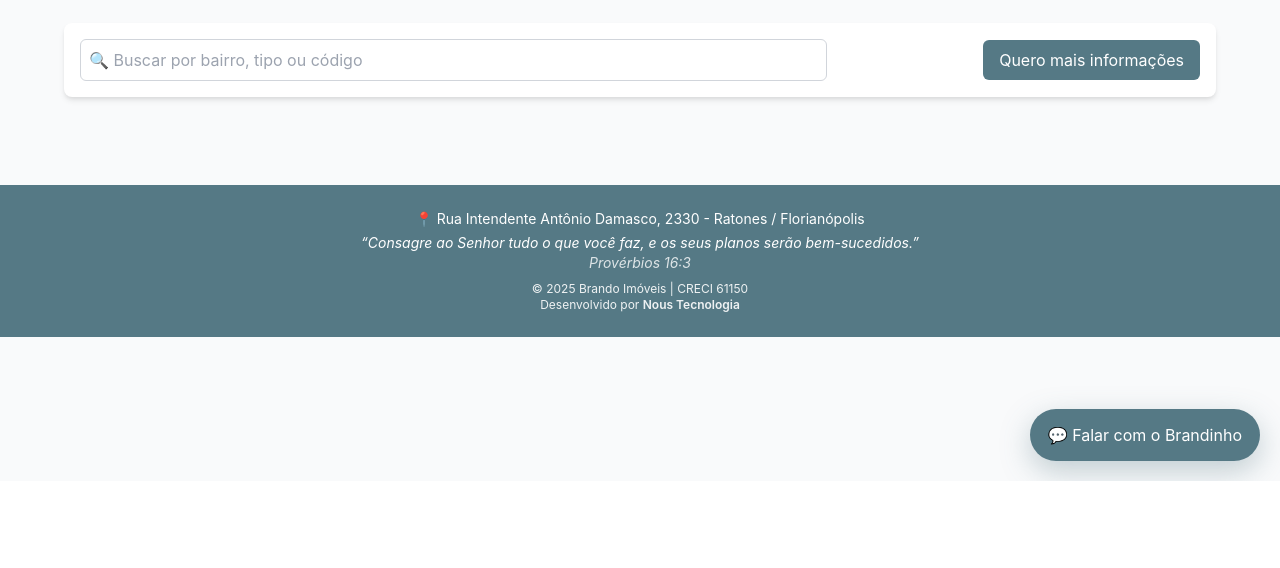
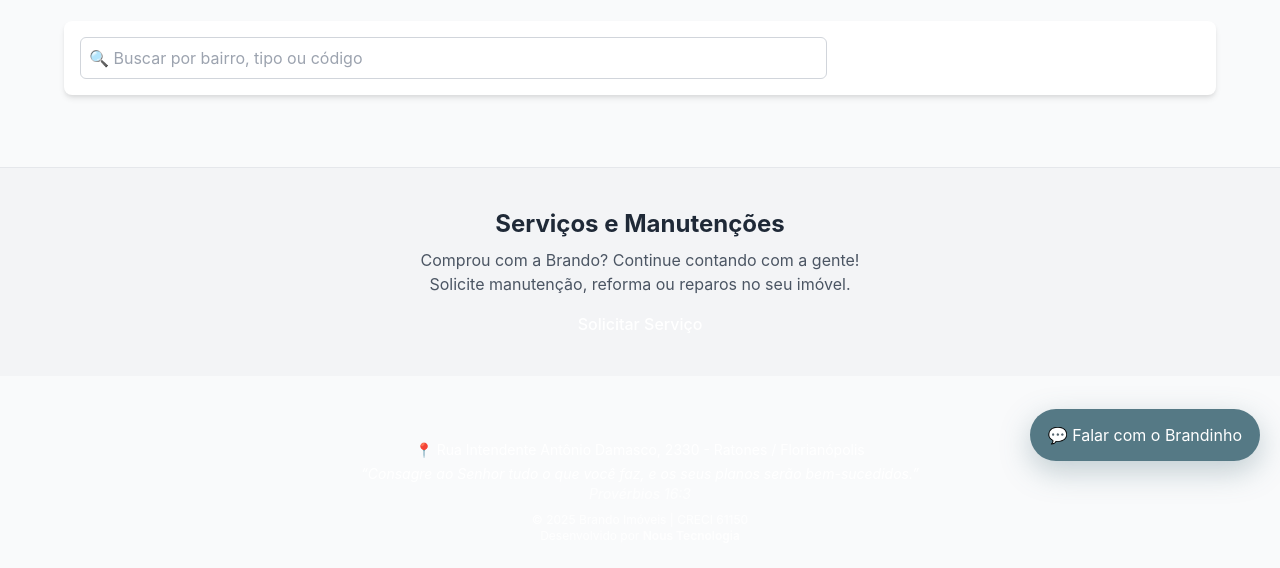
Before and after one commit to WilsonNous/brando-imoveis, a Flask app: page / in a window 1280 px wide. Shown: the part 319-887 px from the top of the page. Before the commit the page ends 800 px from the top, so only its background shows below. Run offline with Flask 3, Linux system fonts and the light colour scheme; parts of the project's set-up code (start-up, migrations or seed data) failed here and were passed over.

Commit message:
Update index.html

```diff
--- a/templates/index.html
+++ b/templates/index.html
@@ -10,83 +10,12 @@
 
   <link href="https://cdn.jsdelivr.net/npm/tailwindcss@2.2.19/dist/tailwind.min.css" rel="stylesheet" />
   <link href="/static/css/main.css" rel="stylesheet" />
-
-  <style>
-    /* === Paleta Institucional Brando Imóveis === */
-    :root {
-      --brando-dark: #33545f;
-      --brando-main: #557985;
-      --brando-light: #88a9b9;
-      --brando-bg: #f9fafb;
-    }
-
-    header {
-      background-color: var(--brando-main);
-    }
-
-    .btn-admin {
-      border: 1px solid #fff;
-      color: #fff;
-      padding: 0.5rem 1rem;
-      border-radius: 0.375rem;
-      transition: all 0.2s ease;
-    }
-
-    .btn-admin:hover {
-      background-color: #fff;
-      color: var(--brando-main);
-    }
-
-    .btn-whatsapp {
-      background-color: #22c55e;
-      color: #fff;
-      padding: 0.5rem 1rem;
-      border-radius: 0.375rem;
-      transition: all 0.2s ease;
-    }
-
-    .btn-whatsapp:hover {
-      background-color: #16a34a;
-    }
-
-    .banner {
-      background-color: var(--brando-main);
-      position: relative;
-      color: #fff;
-    }
-
-    .banner img {
-      position: absolute;
-      inset: 0;
-      width: 100%;
-      height: 100%;
-      object-fit: cover;
-      opacity: 0.25;
-    }
-
-    .banner-content {
-      position: relative;
-      z-index: 10;
-    }
-
-    footer {
-      background-color: var(--brando-main);
-    }
-
-    .text-brando {
-      color: var(--brando-main);
-    }
-
-    .bg-brando {
-      background-color: var(--brando-main);
-    }
-  </style>
 </head>
 
 <body class="bg-gray-50 text-gray-800">
 
   <!-- HEADER -->
-  <header class="text-white shadow">
+  <header class="text-white shadow bg-[color:var(--brand-blue)]">
     <div class="max-w-7xl mx-auto flex justify-between items-center p-4">
       <div class="flex items-center gap-3">
         <img src="/static/img/brando_logo.png" alt="Brando Imóveis" class="h-10">
@@ -94,24 +23,25 @@
       </div>
       <div class="flex gap-2">
         <a href="/admin" class="btn-admin">Admin</a>
-        <a href="https://wa.me/5548999999999" target="_blank" class="btn-whatsapp">📱 Fale Conosco</a>
+        <a href="/servicos" class="btn-admin">Serviços</a>
+        <a href="https://wa.me/554891054216" target="_blank" class="btn-whatsapp">📱 Fale Conosco</a>
       </div>
     </div>
   </header>
 
   <!-- BANNER PRINCIPAL -->
-  <section class="banner text-center py-20 overflow-hidden">
-    <img src="https://images.unsplash.com/photo-1600607687920-4e3a3a29cb36?auto=format&fit=crop&w=1500&q=80" alt="">
-    <div class="banner-content">
+  <section class="banner text-center py-20 overflow-hidden relative text-white">
+    <img src="https://images.unsplash.com/photo-1600607687920-4e3a3a29cb36?auto=format&fit=crop&w=1500&q=80" alt="" class="absolute inset-0 w-full h-full object-cover opacity-25">
+    <div class="banner-content relative z-10">
       <h2 class="text-3xl md:text-5xl font-bold mb-2">Encontre o imóvel ideal</h2>
-      <p class="text-lg md:text-xl opacity-95">Casas, apartamentos e oportunidades em toda a região</p>
+      <p class="text-lg md:text-xl opacity-95">E conte com a Brando também depois da compra 💙</p>
     </div>
   </section>
 
   <!-- BARRA DE BUSCA -->
   <section class="bg-white shadow-md p-4 mt-6 max-w-6xl mx-auto rounded-lg flex flex-col md:flex-row justify-between items-center gap-2">
     <input id="search-input" type="text" placeholder="🔍 Buscar por bairro, tipo ou código" class="w-full md:w-2/3 border border-gray-300 p-2 rounded-md">
-    <a href="/contato" class="w-full md:w-auto text-center bg-brando text-white px-4 py-2 rounded-md hover:bg-[#33545f] transition">
+    <a href="/contato" class="w-full md:w-auto text-center bg-[color:var(--brand-blue)] text-white px-4 py-2 rounded-md hover:bg-[color:var(--brand-blue-700)] transition">
       Quero mais informações
     </a>
   </section>
@@ -123,35 +53,34 @@
          data-card
          data-search="{{ (i.tipo ~ ' ' ~ i.bairro ~ ' ' ~ i.codigo ~ ' R$ ' ~ i.valor)|lower }}">
       <div class="relative">
-        <span class="badge bg-brando text-white absolute top-3 left-3 px-3 py-1 text-xs font-semibold rounded-full shadow">{{ i.tipo }}</span>
+        <span class="badge bg-[color:var(--brand-blue)] text-white absolute top-3 left-3 px-3 py-1 text-xs font-semibold rounded-full shadow">{{ i.tipo }}</span>
         <img src="{{ i.imagem or 'https://picsum.photos/800/600?blur=1' }}" class="w-full h-52 object-cover" alt="Imagem do imóvel {{ i.codigo }}">
       </div>
       <div class="p-4">
-        <h3 class="text-xl font-semibold text-brando mb-1">{{ i.tipo }} - {{ i.bairro }}</h3>
+        <h3 class="text-xl font-semibold text-[color:var(--brand-blue)] mb-1">{{ i.tipo }} - {{ i.bairro }}</h3>
         <p class="text-gray-700 price mb-2 font-bold">R$ {{ '{:,.2f}'.format(i.valor) }}</p>
         <p class="text-sm text-gray-500 mb-3">{{ (i.descricao or '')[:110] }}{% if i.descricao and i.descricao|length > 110 %}...{% endif %}</p>
         <div class="flex items-center justify-between">
-          <a href="/imovel/{{ i.id }}" class="inline-block bg-brando text-white px-4 py-2 rounded-md hover:bg-[#33545f] transition">Ver detalhes</a>
-          <button class="text-sm underline text-brando" data-whats="Olá! Tenho interesse no imóvel código {{ i.codigo }}.">Copiar msg WhatsApp</button>
+          <a href="/imovel/{{ i.id }}" class="inline-block bg-[color:var(--brand-blue)] text-white px-4 py-2 rounded-md hover:bg-[color:var(--brand-blue-700)] transition">Ver detalhes</a>
+          <button class="text-sm underline text-[color:var(--brand-blue)]" data-whats="Olá! Tenho interesse no imóvel código {{ i.codigo }}.">Copiar msg WhatsApp</button>
         </div>
       </div>
     </div>
     {% endfor %}
   </section>
 
+  <!-- SEÇÃO DE SERVIÇOS -->
+  <section class="bg-gray-100 text-center py-10 mt-6 border-t border-gray-200">
+    <h2 class="text-2xl font-bold text-[color:var(--brand-blue)] mb-2">Serviços e Manutenções</h2>
+    <p class="text-gray-600 mb-4">Comprou com a Brando? Continue contando com a gente!<br>Solicite manutenção, reforma ou reparos no seu imóvel.</p>
+    <a href="/servicos" class="bg-[color:var(--brand-blue)] text-white px-6 py-2 rounded-md hover:bg-[color:var(--brand-blue-700)] transition font-medium">Solicitar Serviço</a>
+  </section>
+
   <!-- RODAPÉ -->
-  <footer class="text-white text-center py-6 mt-10">
-    <p class="text-sm mb-1">
-      📍 Rua Intendente Antônio Damasco, 2330 - Ratones / Florianópolis
-    </p>
-    <p class="text-sm italic mb-2">
-      “Consagre ao Senhor tudo o que você faz, e os seus planos serão bem-sucedidos.”<br>
-      <span class="opacity-80">Provérbios 16:3</span>
-    </p>
-    <p class="text-xs opacity-90">
-      © 2025 Brando Imóveis | CRECI 61150<br>
-      Desenvolvido por <span class="font-semibold">Nous Tecnologia</span>
-    </p>
+  <footer class="text-white text-center py-6 mt-10 bg-[color:var(--brand-blue)]">
+    <p class="text-sm mb-1">📍 Rua Intendente Antônio Damasco, 2330 - Ratones / Florianópolis</p>
+    <p class="text-sm italic mb-2">“Consagre ao Senhor tudo o que você faz, e os seus planos serão bem-sucedidos.”<br><span class="opacity-80">Provérbios 16:3</span></p>
+    <p class="text-xs opacity-90">© 2025 Brando Imóveis | CRECI 61150<br>Desenvolvido por <span class="font-semibold">Nous Tecnologia</span></p>
   </footer>
 
   <!-- BRANDINHO -->
```
